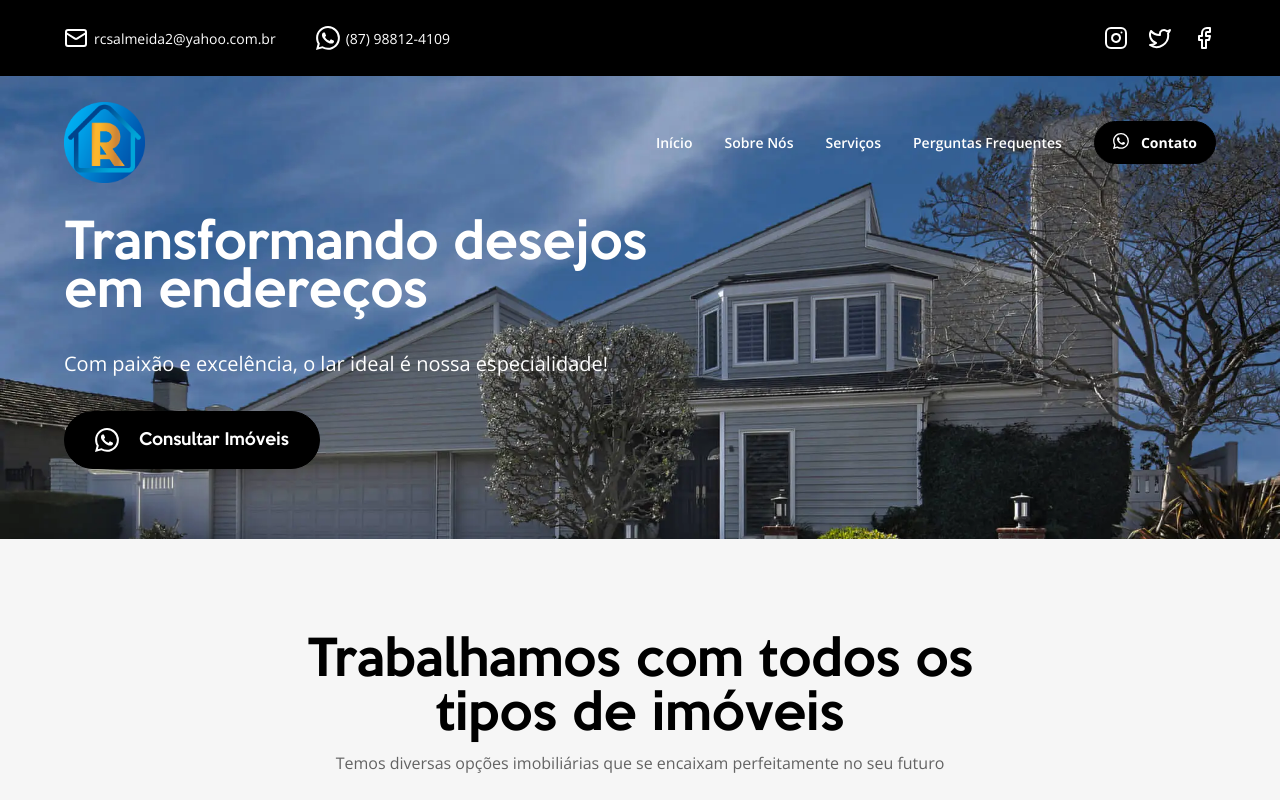
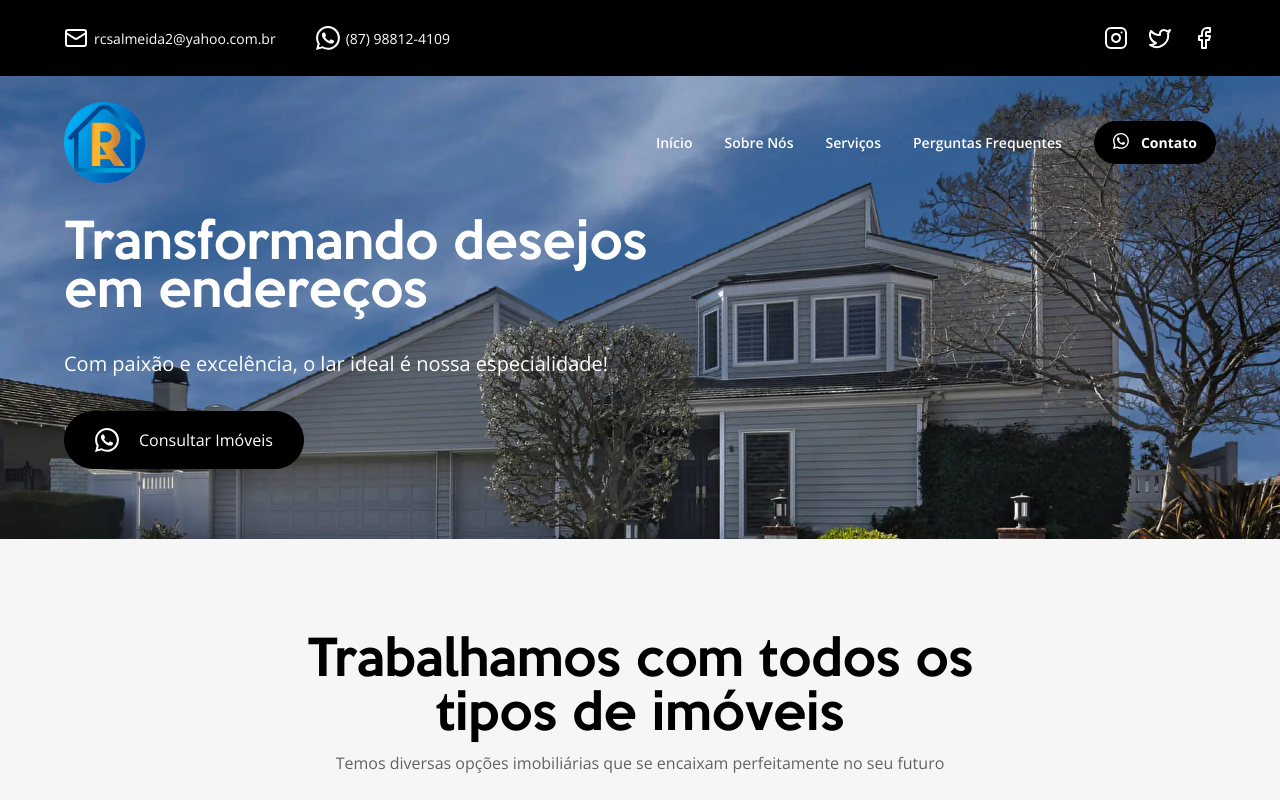
Before and after one commit to EdisonMatos/Landpage-Rita-Almeida, a React (Vite) app: page / in a window 1280 px wide. Shown: the top 800 px of the page. Built offline with nearby package versions, Linux system fonts and the light colour scheme.

Commit message:
fix: Altera a fonte do botão da Hero

```diff
--- a/src/components/interactives/ButtonWithIcon.jsx
+++ b/src/components/interactives/ButtonWithIcon.jsx
@@ -8,7 +8,7 @@ export default function ButtonWithIcon({ icon, label, onClick }) {
     >
       <div className="flex items-center text-center gap-[20px]">
         <div className="">{icon}</div>
-        <p className="flex items-center text-paragraph4 font-mainFont">
+        <p className="flex items-center text-paragraph4 font-secondFont">
           {label}
         </p>
       </div>
```
